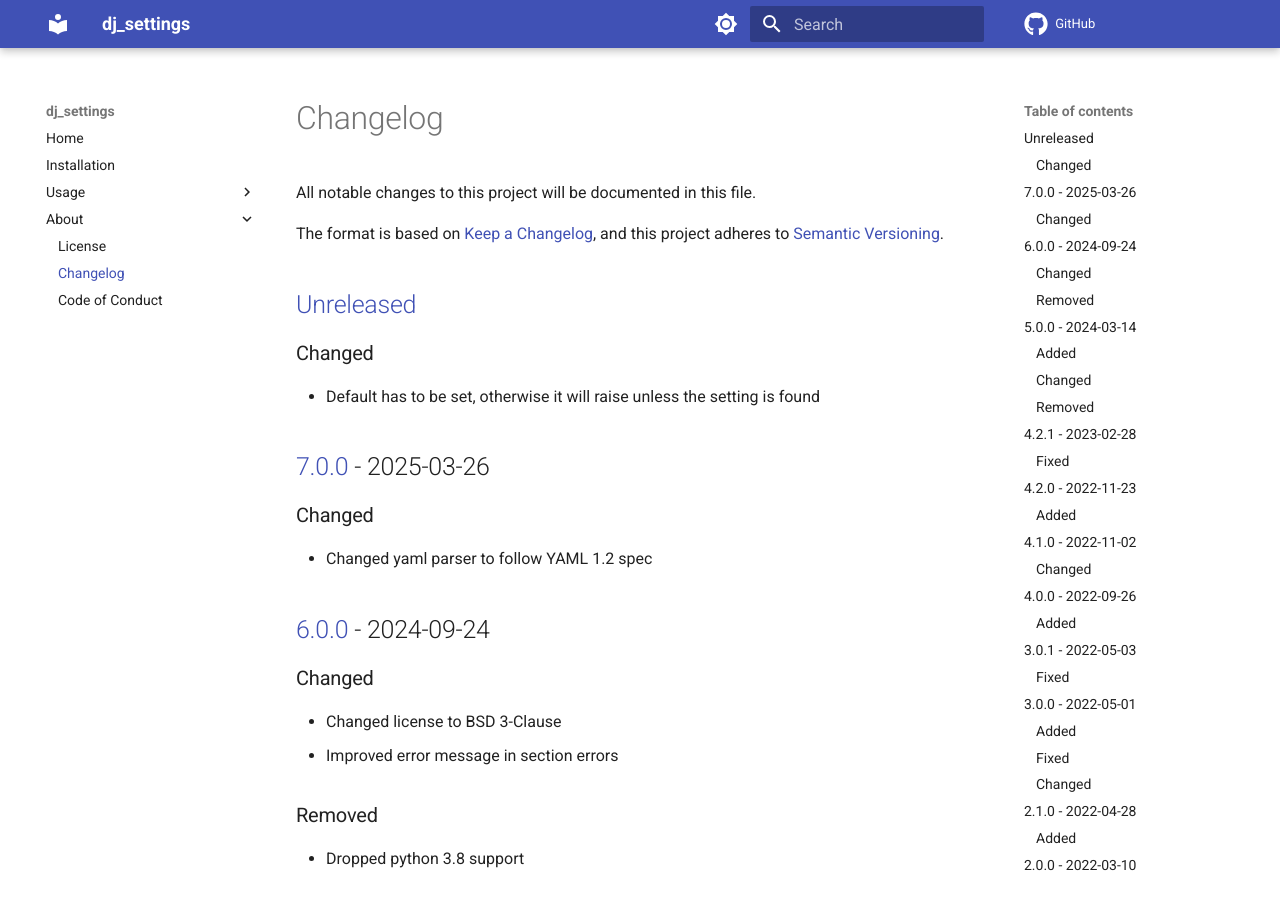
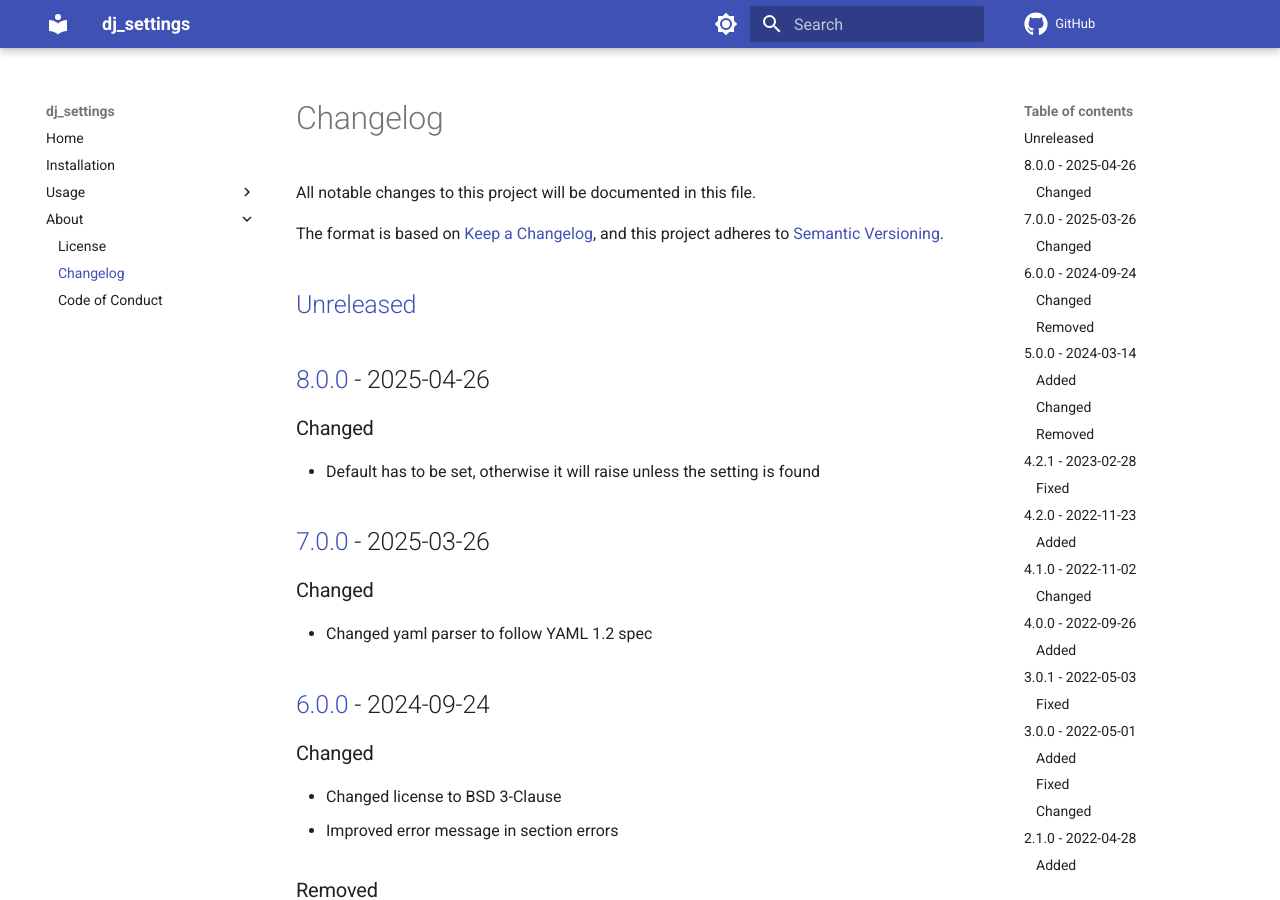
Before and after one commit to spapanik/dj_settings, an MkDocs documentation site: the page built from docs/CHANGELOG.md, in a window 1280 px wide and 900 px high. Built offline with MkDocs 1.6.1 and Material for MkDocs 9.7.7, drawn with Linux system fonts in a browser that asks for light colours; comment, search, counter and statistics services are not loaded.

Commit message:
🔖 Bump version

```diff
--- a/docs/CHANGELOG.md
+++ b/docs/CHANGELOG.md
@@ -5,6 +5,8 @@ All notable changes to this project will be documented in this file.
 The format is based on [Keep a Changelog], and this project adheres to [Semantic Versioning].
 
 ## [Unreleased]
+
+## [8.0.0] - 2025-04-26
 
 ### Changed
 
@@ -155,7 +157,8 @@ The format is based on [Keep a Changelog], and this project adheres to [Semantic
 
 [Keep a Changelog]: https://keepachangelog.com/en/1.0.0/
 [Semantic Versioning]: https://semver.org/spec/v2.0.0.html
-[Unreleased]: https://github.com/spapanik/dj_settings/compare/v7.0.0...main
+[Unreleased]: https://github.com/spapanik/dj_settings/compare/v8.0.0...main
+[8.0.0]: https://github.com/spapanik/dj_settings/compare/v7.0.0...v8.0.0
 [7.0.0]: https://github.com/spapanik/dj_settings/compare/v6.0.0...v7.0.0
 [6.0.0]: https://github.com/spapanik/dj_settings/compare/v5.0.0...v6.0.0
 [5.0.0]: https://github.com/spapanik/dj_settings/compare/v4.2.1...v5.0.0
--- a/pyproject.toml
+++ b/pyproject.toml
@@ -6,7 +6,7 @@ build-backend = "phosphorus.construction.api"
 
 [project]
 name = "dj_settings"
-version = "7.0.0"
+version = "8.0.0"
 
 authors = [
     { name = "Stephanos Kuma", email = "stephanos@kuma.ai" },
```
